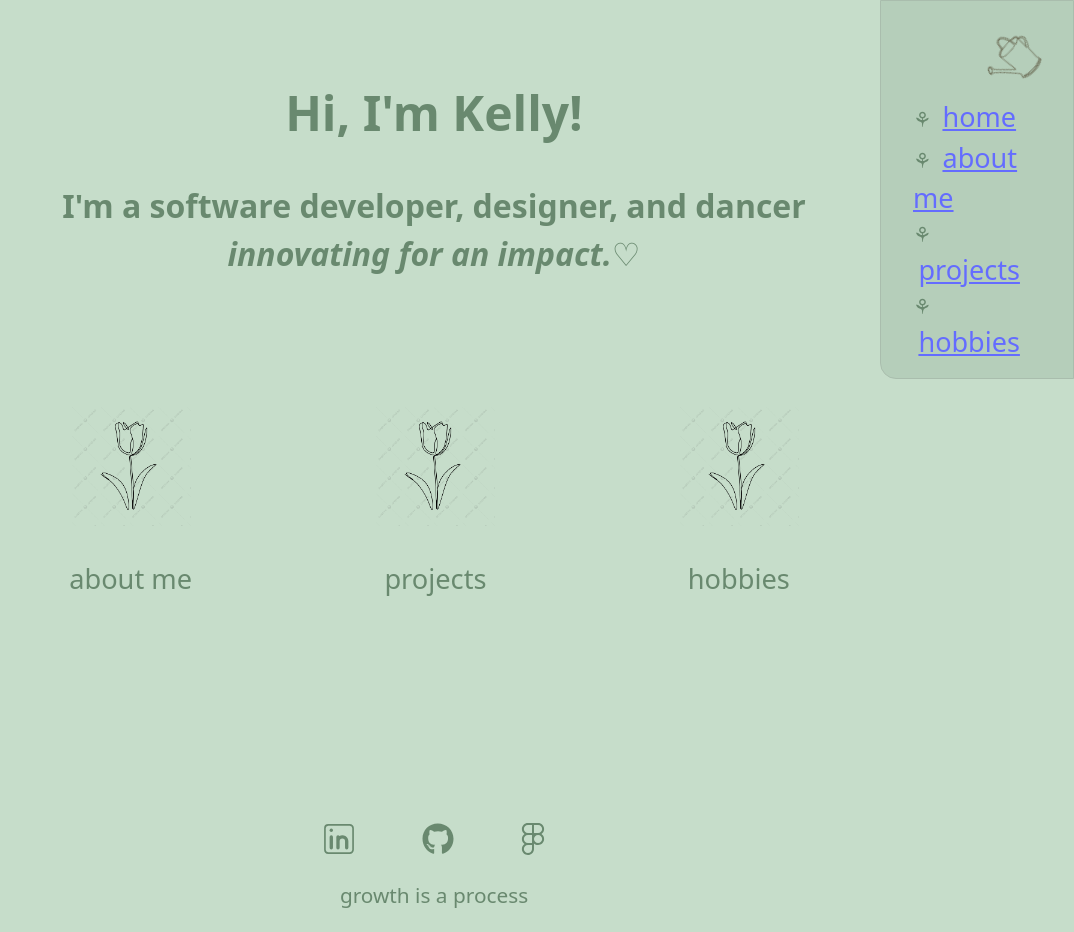
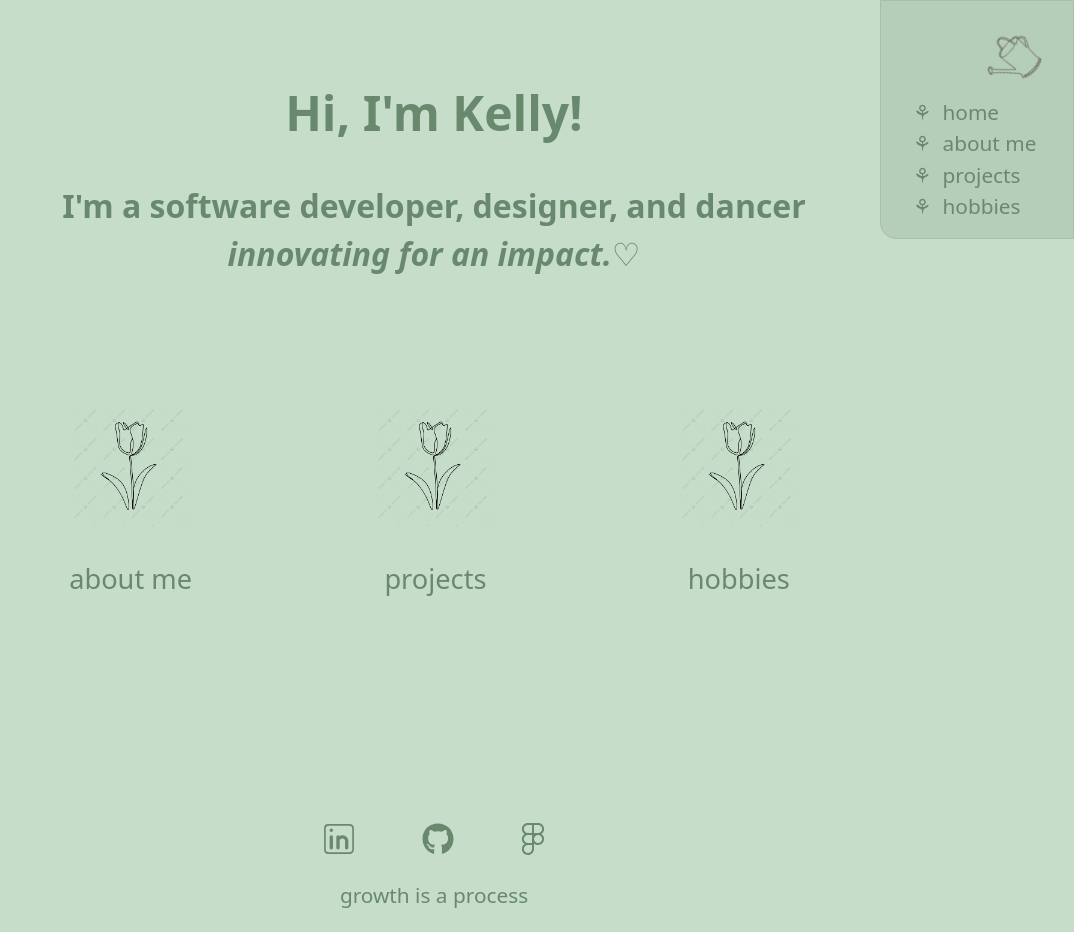
Before and after one commit to kellyy8/kellyy8.github.io, a React (Vite) app in the folder web_portfolio/: page / in a window 1280 px wide. Both pictures are taken after a click on the picture 1216 px from the left and 61 px from the top of the page. Shown: the whole page, without its empty margins (206-1280 px from the left). Built offline with nearby package versions, Linux system fonts and the light colour scheme.

Commit message:
Added links to other pages on home page.

```diff
--- a/web_portfolio/src/App.tsx
+++ b/web_portfolio/src/App.tsx
@@ -1,3 +1,4 @@
+import {Link} from "react-router-dom"
 import largeTulip from "../src/assets/large_tulip.png"
 import NavBar from "./NavBar"
 import Footer from "./Footer"
@@ -18,16 +19,22 @@ function App() {
 
       <div className="links-container">
         <div>
-          <img src={largeTulip} alt="Tulip." height="120"/>
-          <p className="text1">about me</p>
+          <Link id="aboutLink" to="/about">
+            <img src={largeTulip} alt="Tulip." height="120"/>  {/** TODO: Add hover state to tulips! */}
+            <p className="text1">about me</p>
+          </Link>
         </div>
         <div>
-          <img src={largeTulip} alt="Tulip." height="120"/>
-          <p className="text1">projects</p>
+          <Link id="projectsLink" to="/projects">
+            <img src={largeTulip} alt="Tulip." height="120"/>
+            <p className="text1">projects</p>
+          </Link>
         </div>
         <div>
-          <img src={largeTulip} alt="Tulip." height="120"/>
-          <p className="text1">hobbies</p>
+          <Link id="hobbiesLink" to="/hobbies">
+            <img src={largeTulip} alt="Tulip." height="120"/>
+            <p className="text1">hobbies</p>
+          </Link>
         </div>
       </div>
 
--- a/web_portfolio/src/NavBar.tsx
+++ b/web_portfolio/src/NavBar.tsx
@@ -19,10 +19,10 @@ function NavBar() {
             {showDropdown &&
                 <>
                     <nav>
-                        <p className="text2">⚘ &nbsp;<Link id="homeLink" className="text2" to="/">home</Link></p>
-                        <p className="text2">⚘ &nbsp;<Link id="aboutLink" className="text2" to="/about">about me</Link></p>
-                        <p className="text2">⚘ &nbsp;<Link id="projectsLink" className="text2" to="/projects">projects</Link></p>
-                        <p className="text2">⚘ &nbsp;<Link id="hobbiesLink" className="text2" to="/hobbies">hobbies</Link></p>
+                        <p className="text2">⚘ &nbsp;<Link id="homeLink" to="/">home</Link></p>
+                        <p className="text2">⚘ &nbsp;<Link id="aboutLink" to="/about">about me</Link></p>
+                        <p className="text2">⚘ &nbsp;<Link id="projectsLink" to="/projects">projects</Link></p>
+                        <p className="text2">⚘ &nbsp;<Link id="hobbiesLink" to="/hobbies">hobbies</Link></p>
                     </nav>
                 </>
             }
--- a/web_portfolio/src/index.css
+++ b/web_portfolio/src/index.css
@@ -199,3 +199,12 @@ button:focus-visible {
 .fade-out {
   animation: fadeOut 0.5s forwards;
 }
+
+#homeLink, #aboutLink, #projectsLink, #hobbiesLink {
+  color: var(--dark-green);
+  text-decoration: none;
+
+  &:hover {
+    color: var(--white);
+  }
+}
```
